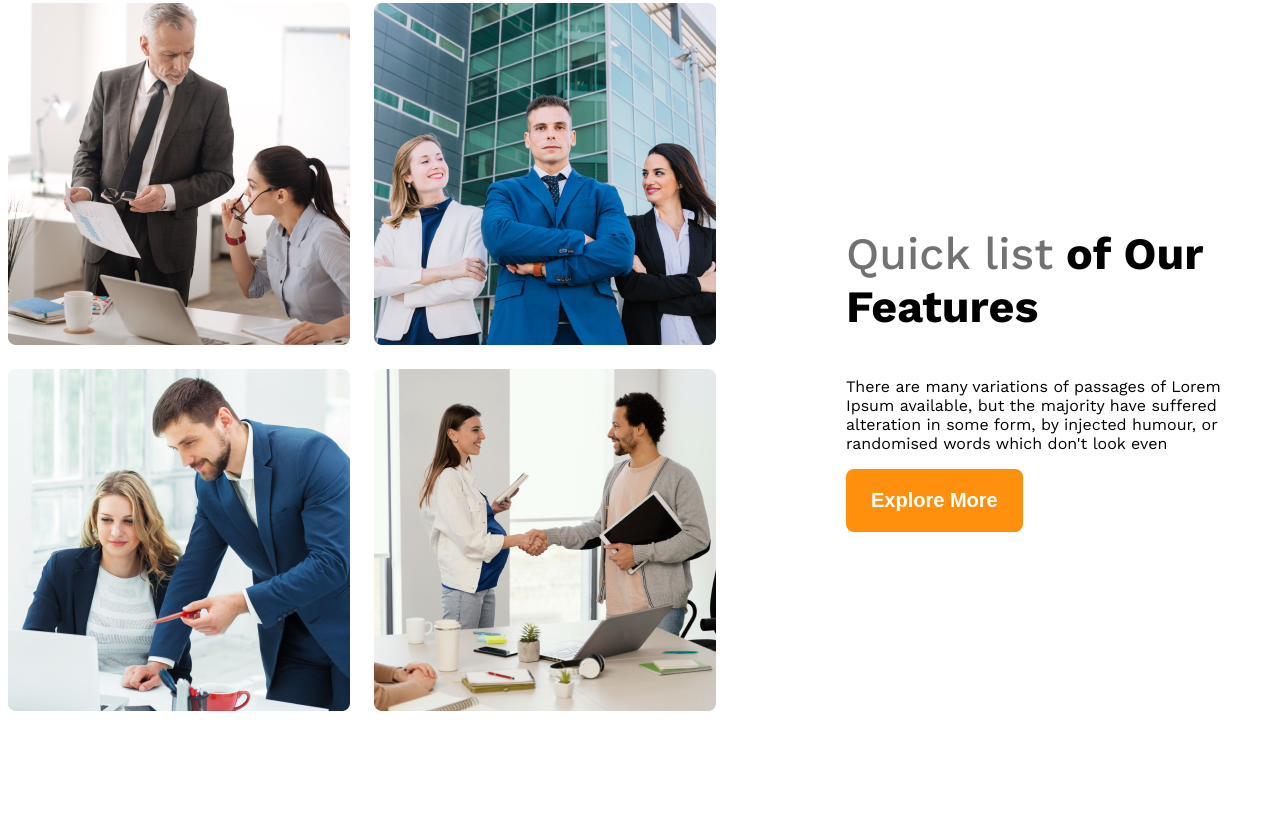
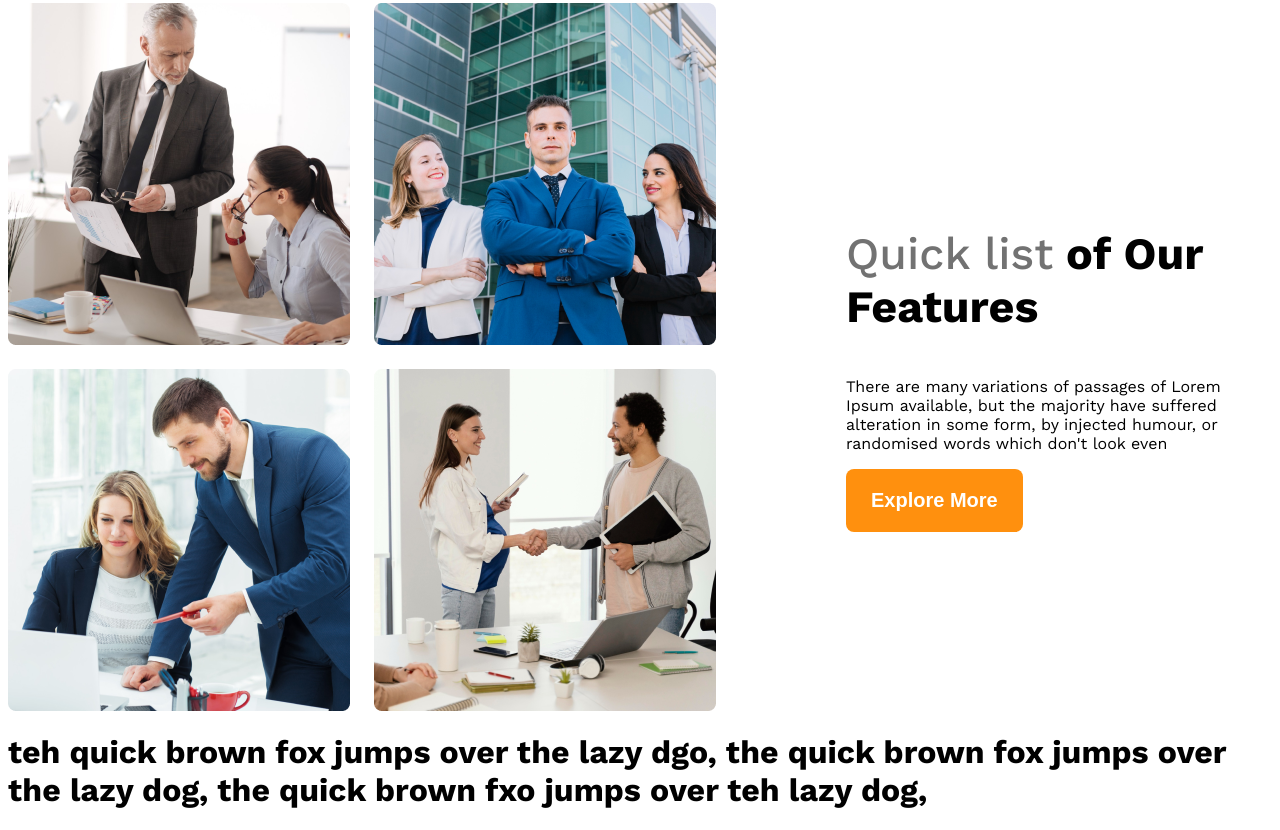
Before and after one commit to anim34mesh/arctiareof-my-websicde, a plain HTML site: page index.html in a window 1280 px wide. Shown: the part 1311-2141 px from the top of the page. Before the commit the page ends 2030 px from the top, so only its background shows below. Drawn offline with nearby package versions, Linux system fonts and the light colour scheme.

Commit message:
first respon comiit

```diff
--- a/index.html
+++ b/index.html
@@ -51,6 +51,11 @@
 
     </main>
      <footer>
+        <h1> teh quick brown fox jumps over the lazy dgo,
+            the quick brown fox jumps over the lazy dog,
+            the quick brown fxo jumps over teh  lazy dog,
+
+        </h1>
 
      </footer>
 </body>
```
